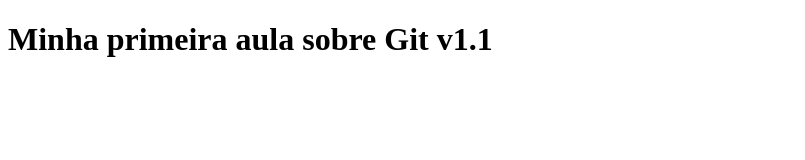
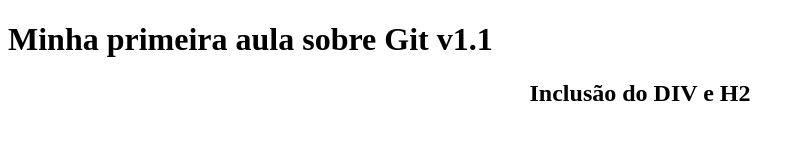
Before and after one commit to Guuh113/MeuProjeto1, a plain HTML site: page index.html in a window 1280 px wide. Shown: the whole page, without its empty margins (0-805 px from the left). Drawn offline with Linux system fonts and the light colour scheme.

Commit message:
Inclusão do DIV e H2

```diff
--- a/index.html
+++ b/index.html
@@ -7,5 +7,8 @@
 </head>
 <body>
     <h1>Minha primeira aula sobre Git v1.1</h1>
+    <div align="center">
+        <h2>Inclusão do DIV e H2</h2>
+    </div>
 </body>
 </html>
```
